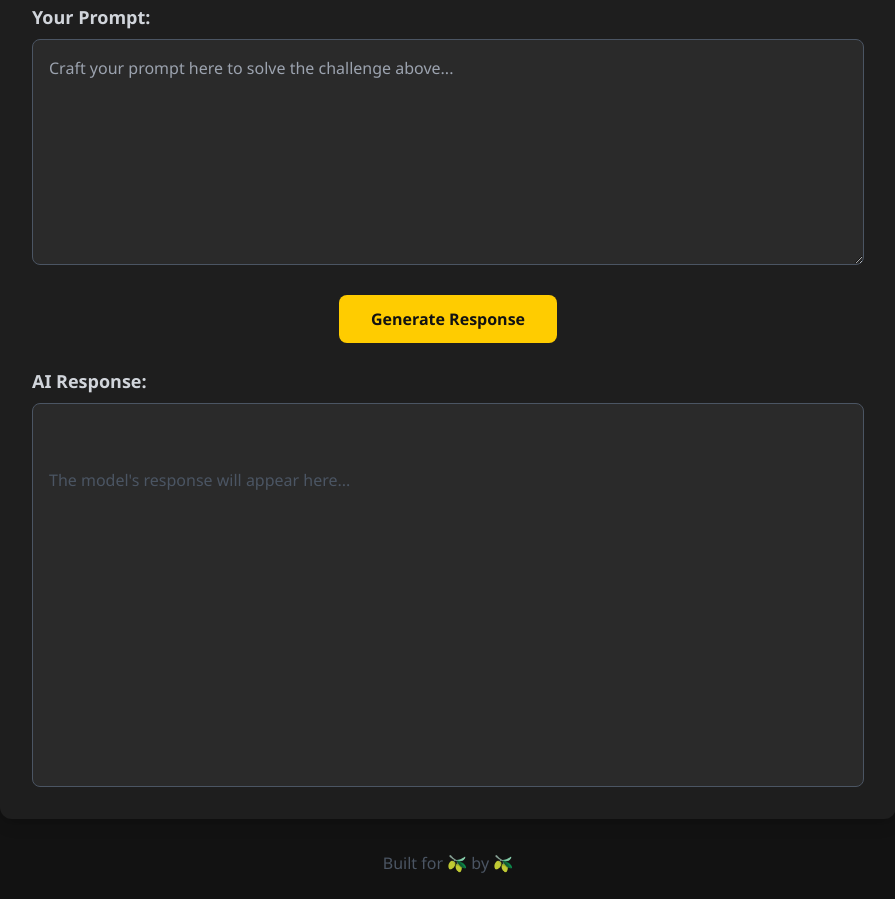
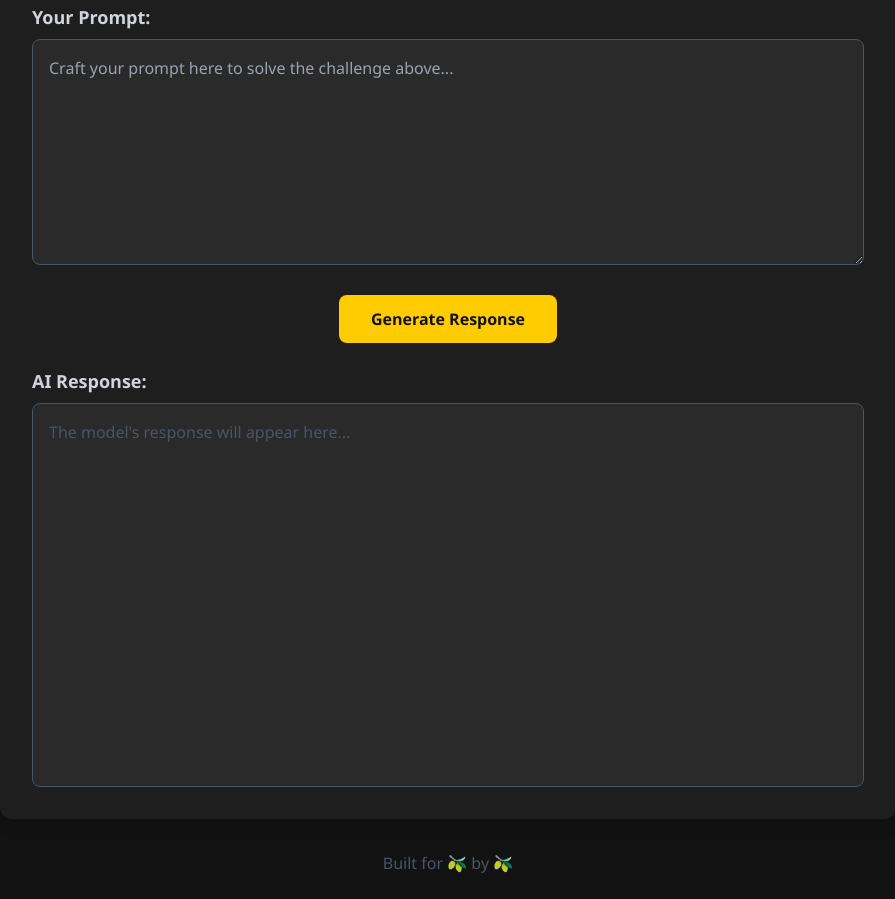
Before and after one commit to oleebranch/interview_slayer, a website: page playground.html in a window 1280 px wide. Shown: the part 567-1466 px from the top of the page, without its empty margins (192-1087 px from the left). Drawn offline with nearby package versions, Linux system fonts and the light colour scheme.

Commit message:
resets and clears out the text area and prompt response field once a response has been generated and progressed to the next challenge.

```diff
--- a/playground.html
+++ b/playground.html
@@ -152,6 +152,14 @@
             }
         }
 
+        function clearPromptAndResponse() {
+            // Clear prompt input
+            promptInput.value = '';
+
+            // Reset response output to default message
+            responseOutput.innerHTML = '<p class="text-gray-600">The model\'s response will appear here...</p>';
+        }
+
         function loadChallenge(index) {
             if (challenges.length === 0) return;
             const challenge = challenges[index];
@@ -164,6 +172,7 @@
             } else {
                 challengeSourceText.classList.add('hidden');
             }
+            clearPromptAndResponse();
         }
 
         async function handleGenerateClick() {
```
